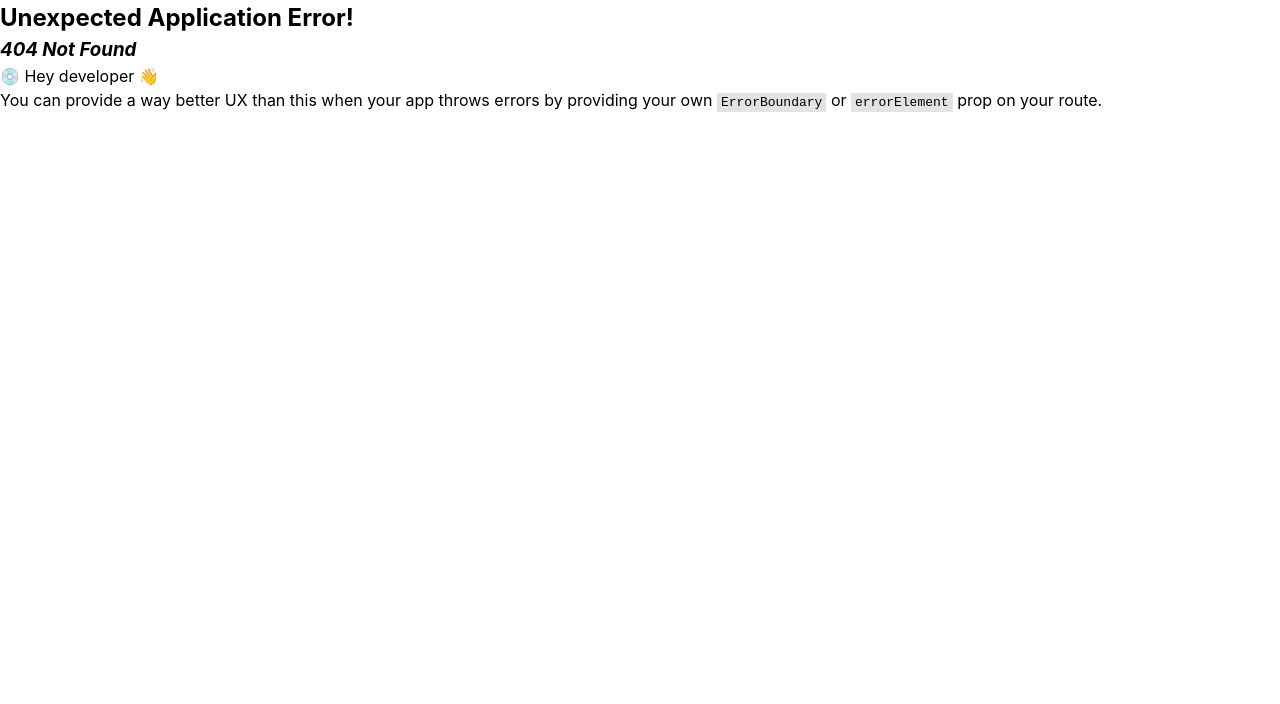
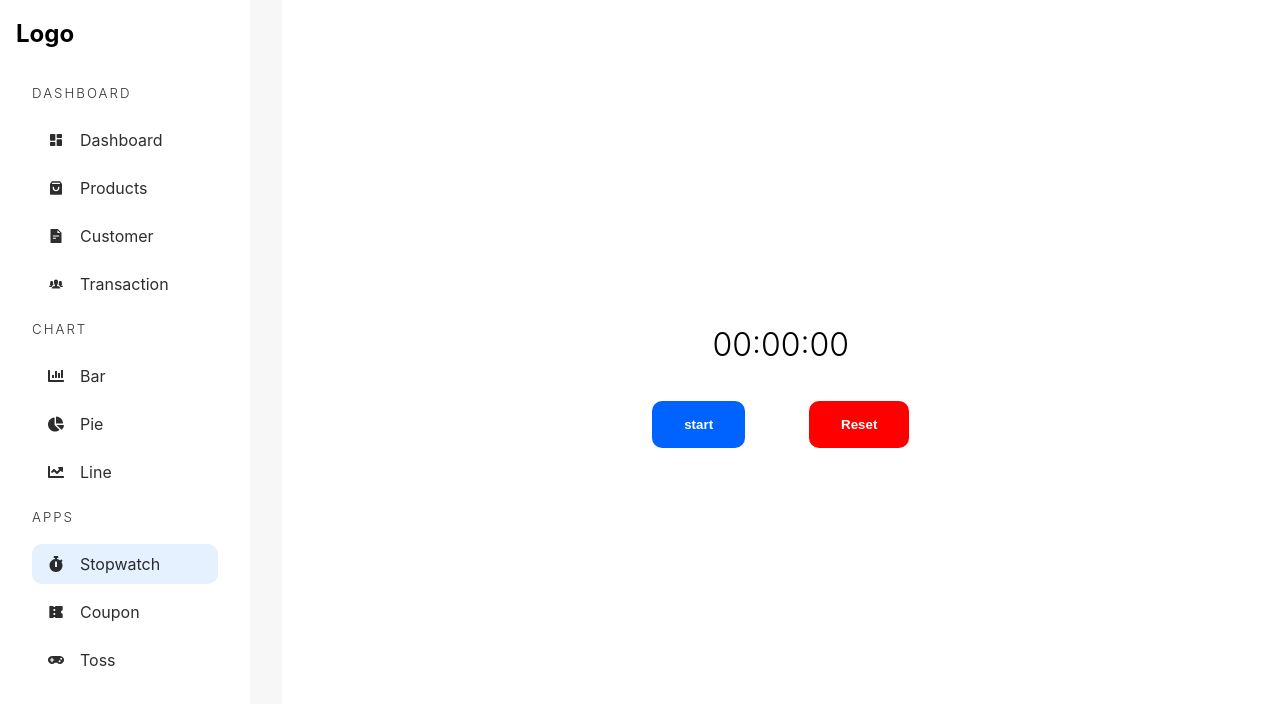
Before and after one commit to Gunjankher/react-admin-dashboard, a React (Vite) app: page /admin/apps/stopwatch in a window 1280 px wide. Before the commit this address had no page. Shown: the top 704 px of the page. Built offline with nearby package versions, Linux system fonts and the light colour scheme.

Commit message:
making apps

```diff
--- a/src/components/AdminSideBar.jsx
+++ b/src/components/AdminSideBar.jsx
@@ -53,12 +53,12 @@ function AdminSideBar() {
         {
             icon: <FaStopwatch />,
             name: "Stopwatch",
-            path: "/admin/app/stopwatch",
+            path: "/admin/apps/stopwatch",
         },
         {
             icon: <RiCoupon3Fill />,
             name: "Coupon",
-            path: "/admin/app/coupon",
+            path: "/admin/apps/coupon",
         },
         {
             icon: <FaGamepad />,
--- a/src/main.jsx
+++ b/src/main.jsx
@@ -14,6 +14,9 @@ const TransactionManagement = lazy(()=> import('./pages/management/TransactionMa
 const BarCharts = lazy(()=> import('./pages/Charts/BarCharts'))
 const LineCharts = lazy(()=> import('./pages/Charts/LineChart'))
 const PieCharts = lazy(()=> import('./pages/Charts/PieCharts'))
+const Coupon = lazy(()=> import('./pages/apps/Coupon'))
+const StopWatch = lazy(()=> import('./pages/apps/StopWatch'))
+const Toss = lazy(()=> import('./pages/apps/Toss'))
 
 
 import Loader from './components/Loader'
@@ -102,7 +105,21 @@ const router = createBrowserRouter(
 
       {/* Apps */}
 
-
+      <Route path='/admin/apps/stopwatch' element={
+        <Suspense fallback={<Loader />}>
+          <StopWatch />
+        </Suspense>
+      } />
+      <Route path='/admin/apps/coupon' element={
+        <Suspense fallback={<Loader />}>
+          <Coupon />
+        </Suspense>
+      } />
+      <Route path='/admin/apps/toss' element={
+        <Suspense fallback={<Loader />}>
+          <Toss/>
+        </Suspense>
+      } />
 
 
 
--- a/src/pages/apps/Coupon.tsx
+++ b/src/pages/apps/Coupon.jsx
@@ -8,7 +8,7 @@ function Coupon() {
     <AdminSideBar />
 
     <main>
-        Toss
+       Coupon
     </main>
 
 </div>
--- a/src/pages/apps/StopWatch.jsx
+++ b/src/pages/apps/StopWatch.jsx
@@ -1,14 +1,67 @@
-import React from 'react'
+import React, { useEffect, useState } from 'react'
 import AdminSideBar from '../../components/AdminSideBar'
 
+const timeinformat =(timeinSeconds)=>{
+const hour = Math.floor(timeinSeconds/3600)
+const miniuts = Math.floor((timeinSeconds/60)/60)
+const Seconds = (timeinSeconds %60)
+
+
+const hourformat = hour.toString().padStart(2, "0")
+const minuteformat = miniuts.toString().padStart(2, "0")
+const secondformat = Seconds.toString().padStart(2, "0")
+
+
+return `${hourformat}:${minuteformat}:${secondformat}`
+
+
+}
 
 function StopWatch() {
+
+const [time,setTime]= useState(0)
+const [isRunning,setIsRunning] = useState(false)
+
+
+const resethandlar = ()=>{
+setTime(0)
+setIsRunning(false)
+
+}
+
+
+useEffect(()=>{
+let intervalID ;
+
+if(isRunning){
+  intervalID = setInterval(() => {
+setTime((prev)=> prev+1)
+  },1000 );
+}
+
+return ()=>{
+  clearInterval(intervalID)
+}
+
+},[isRunning])
+
+
+
   return (
     <div className='adminContainer'>
     <AdminSideBar />
 
-    <main>
-        StopWatch
+    <main className='dashboard-app-container'>
+      <section>
+<div className='stopwatch'>
+<h2>{timeinformat(time)}</h2>
+<button onClick={()=> setIsRunning((prev)=> !prev)}>{isRunning ? "stop":"start"}</button>
+<button onClick={resethandlar}>Reset</button>
+
+</div>
+
+
+      </section>
     </main>
 
 </div>
--- /dev/null
+++ b/src/styles/_dashboardapp.scss
@@ -0,0 +1,127 @@
+.dashboard-app-container {
+    background-color: white;
+    padding: 4rem;
+
+    > section {
+      @include flex(column, center, center, 2rem);
+      height: 100%;
+
+      .stopwatch {
+        > h2 {
+          font-size: 2rem;
+          font-weight: 300;
+          text-align: center;
+        }
+
+        > button {
+          padding: 1rem 2rem;
+          border: none;
+          cursor: pointer;
+          color: white;
+          margin: 2rem;
+          font-weight: 700;
+          border-radius: 10px;
+
+          &:first-of-type {
+            background-color: rgb(0, 98, 255);
+          }
+
+          &:last-of-type {
+            background-color: rgb(255, 0, 0);
+          }
+        }
+      }
+
+      .tosscoin {
+        margin: 2rem;
+        @include square(15rem);
+        position: relative;
+        cursor: pointer;
+        transform-style: preserve-3d;
+        transition: all 0.5s;
+        > div {
+          border-radius: 50%;
+          @include square(100%);
+          position: absolute;
+          display: grid;
+          place-items: center;
+          background-repeat: no-repeat;
+          background-size: contain;
+          backface-visibility: hidden;
+          filter: drop-shadow(0px 10px 10px rgba(0, 0, 0, 0.521));
+          &:first-of-type {
+            background-image: url("../assets/images/heads.png");
+          }
+          &:last-of-type {
+            background-image: url("../assets/images/tails.png");
+            transform: rotateY(-180deg);
+          }
+        }
+      }
+
+      .coupon-form {
+        @include grid(2fr 1fr, 2rem);
+        max-width: 30rem;
+        width: 100%;
+        > input {
+          padding: 1rem;
+          border: 1px solid rgba(0, 0, 0, 0.359);
+          outline: none;
+          border-radius: 5px;
+        }
+
+        > fieldset {
+          padding: 1rem;
+          border: 1px solid rgba(0, 0, 0, 0.359);
+          border-radius: 5px;
+          @include flex(row, center, center, 0);
+          flex-wrap: wrap;
+          grid-column: 1/3;
+
+          span {
+            font-size: 0.8rem;
+            font-weight: 300;
+            margin-inline-start: 0.25rem;
+            margin-inline-end: 1rem;
+          }
+        }
+
+        > button {
+          font-weight: 700;
+          font-size: 1.1rem;
+          width: 100%;
+          padding: 1rem;
+          border: none;
+          color: white;
+          cursor: pointer;
+          margin: 2rem 0;
+          border-radius: 10px;
+          grid-column: 1/3;
+          background-color: rgb(0, 98, 255);
+        }
+      }
+
+      > code {
+        position: relative;
+        font-size: 1.2rem;
+        letter-spacing: 2px;
+        cursor: pointer;
+        &:hover > span {
+          opacity: 1;
+        }
+
+        > span {
+          opacity: 0;
+          @include square(100%);
+          top: 0;
+          left: 0;
+          position: absolute;
+          border-radius: 5px;
+          background-color: rgb(15, 15, 15);
+          color: white;
+          font-size: 0.8rem;
+          @include flex;
+        }
+      }
+    }
+  }
--- a/src/styles/app.scss
+++ b/src/styles/app.scss
@@ -1,5 +1,6 @@
 @import "mixin";
 @import "dashboard";
+@import "dashboardapp";
 
 :root {
   font-family: Inter, system-ui, Avenir, Helvetica, Arial, sans-serif;
```
